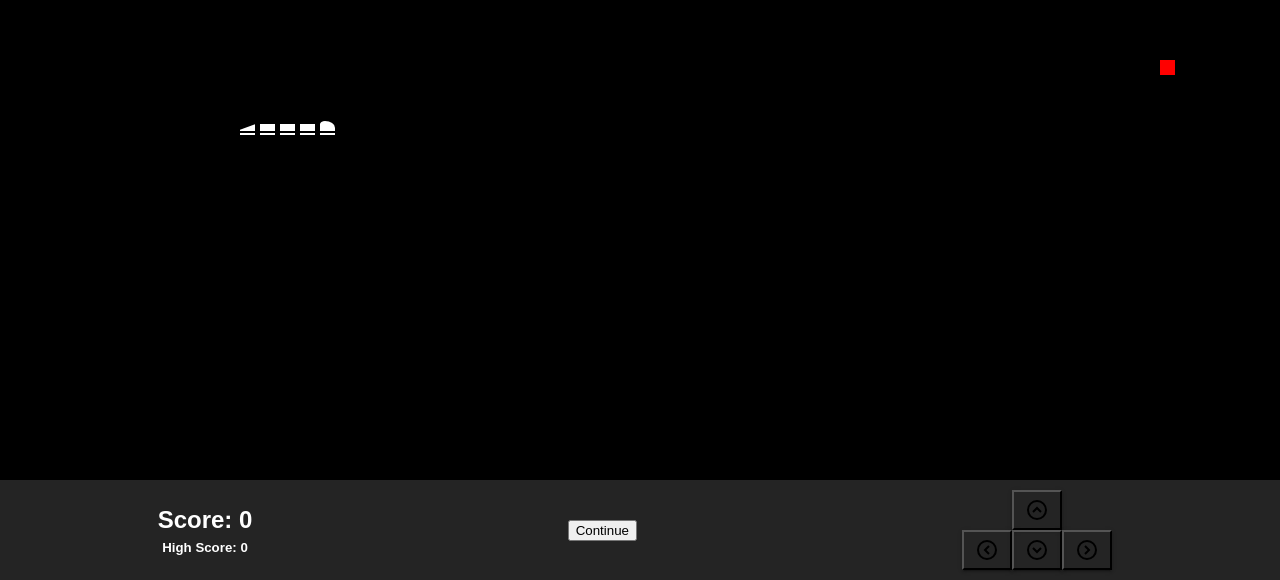
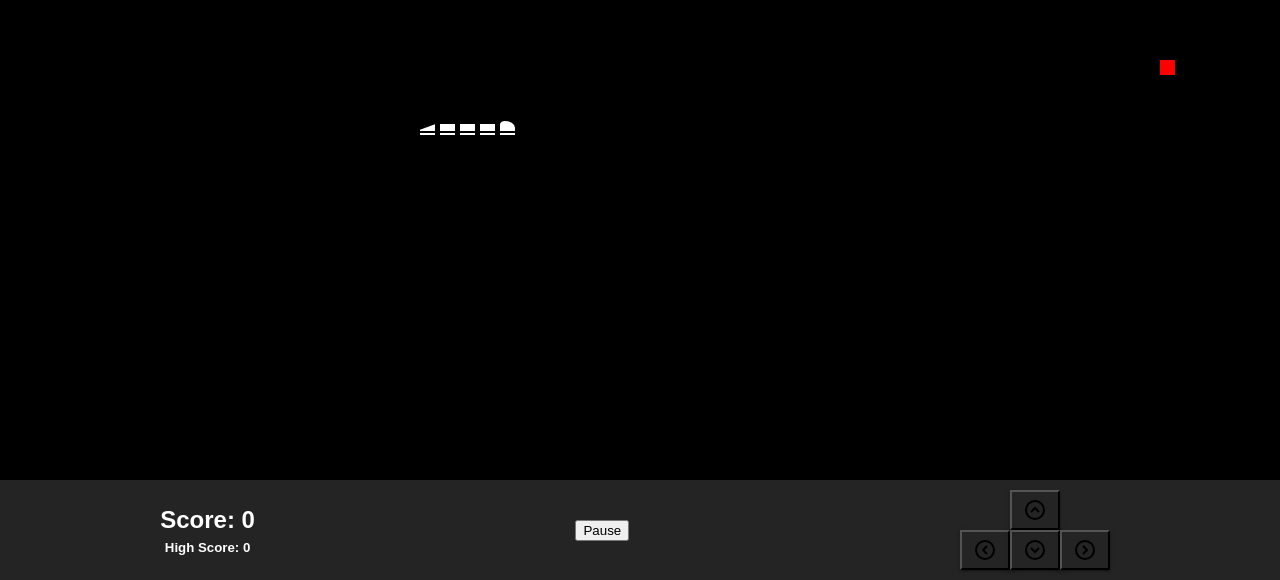
Before and after one commit to jegatheesprana/snake-game, a React (Vite) app: page / in a window 1280 px wide. Shown: the part 220-800 px from the top of the page. Built offline with nearby package versions, Linux system fonts and the light colour scheme.

Commit message:
fixed bugs

```diff
--- a/src/App.tsx
+++ b/src/App.tsx
@@ -174,7 +174,7 @@ export default function App() {
     const [gameOver, setGameOver] = useState(false)
     const [food, setFood] = useState(foodRef.current)
     const [highScore, setHighScore] = useState(Number(localStorage.getItem("highScore") ?? "0"))
-    const [paused, setPaused] = useState(true)
+    const [paused, setPaused] = useState(false)
 
     const pushDirection = (newDirection: Direction) => {
         const last = directionRef.current[directionRef.current.length - 1]
@@ -441,7 +441,7 @@ export default function App() {
 
     const handlePlayAgain = () => {
         boxesRef.current = initialSnake
-        setBoxes(boxesRef.current)
+        setBoxes([...boxesRef.current])
         setScore(0)
         speedUpCounterRef.current = 0
         setSpeed(1)
```
